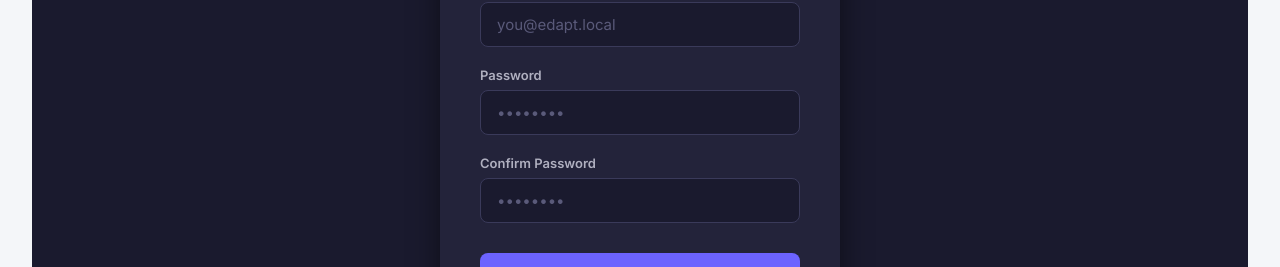
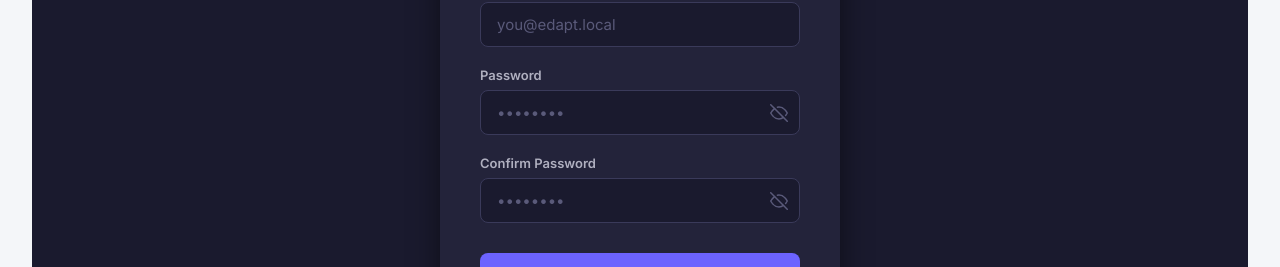
Before and after one commit to KOI-Capstone-Project/EDAPTv2, a React (Create React App) app in the folder frontend/: page /signup in a window 1280 px wide. Shown: the part 393-660 px from the top of the page. Built offline with nearby package versions, Linux system fonts and the light colour scheme; no server answers.

Commit message:
feat(auth): add password visibility toggle for login and signup forms

```diff
--- a/frontend/src/Login.css
+++ b/frontend/src/Login.css
@@ -115,6 +115,8 @@
   outline: none;
   transition: border-color 0.2s ease, box-shadow 0.2s ease;
   font-family: inherit;
+  width: 100%;
+  box-sizing: border-box;
 }
 
 .input-group input:focus {
@@ -124,6 +126,33 @@
 
 .input-group input::placeholder {
   color: #5a5a7a;
+}
+
+.password-wrapper {
+  position: relative;
+  display: flex;
+  align-items: center;
+}
+
+.password-wrapper input {
+  padding-right: 44px;
+}
+
+.eye-toggle {
+  position: absolute;
+  right: 12px;
+  background: none;
+  border: none;
+  cursor: pointer;
+  color: #5a5a7a;
+  display: flex;
+  align-items: center;
+  padding: 0;
+  transition: color 0.2s;
+}
+
+.eye-toggle:hover {
+  color: #b0b0c0;
 }
 
 /* ── Success banner ─────────────────────────────────────────────────────── */
--- a/frontend/src/Login.js
+++ b/frontend/src/Login.js
@@ -3,12 +3,28 @@
 import api from './services/api';
 import './Login.css';
 
+const EyeIcon = ({ visible }) => visible ? (
+  <svg xmlns="http://www.w3.org/2000/svg" width="18" height="18" viewBox="0 0 24 24" fill="none"
+    stroke="currentColor" strokeWidth="2" strokeLinecap="round" strokeLinejoin="round">
+    <path d="M1 12s4-8 11-8 11 8 11 8-4 8-11 8-11-8-11-8z"/>
+    <circle cx="12" cy="12" r="3"/>
+  </svg>
+) : (
+  <svg xmlns="http://www.w3.org/2000/svg" width="18" height="18" viewBox="0 0 24 24" fill="none"
+    stroke="currentColor" strokeWidth="2" strokeLinecap="round" strokeLinejoin="round">
+    <path d="M17.94 17.94A10.07 10.07 0 0 1 12 20c-7 0-11-8-11-8a18.45 18.45 0 0 1 5.06-5.94"/>
+    <path d="M9.9 4.24A9.12 9.12 0 0 1 12 4c7 0 11 8 11 8a18.5 18.5 0 0 1-2.16 3.19"/>
+    <line x1="1" y1="1" x2="23" y2="23"/>
+  </svg>
+);
+
 const Login = () => {
   const navigate  = useNavigate();
   const location  = useLocation();
-  const [formData, setFormData] = useState({ email: '', password: '' });
-  const [loading, setLoading]   = useState(false);
-  const [error, setError]       = useState(null);
+  const [formData, setFormData]       = useState({ email: '', password: '' });
+  const [loading, setLoading]         = useState(false);
+  const [error, setError]             = useState(null);
+  const [showPassword, setShowPassword] = useState(false);
   const registered = location.state?.registered;
 
   const handleChange = (e) => {
@@ -85,8 +101,9 @@
               <label htmlFor="password">Password</label>
               <a href="/forgot-password" className="forgot-link">Forgot password?</a>
             </div>
+            <div className="password-wrapper">
               <input
-              type="password"
+                type={showPassword ? 'text' : 'password'}
                 id="password"
                 name="password"
                 placeholder="••••••••"
@@ -95,6 +112,15 @@
                 autoComplete="current-password"
                 required
               />
+              <button
+                type="button"
+                className="eye-toggle"
+                onClick={() => setShowPassword(v => !v)}
+                aria-label={showPassword ? 'Hide password' : 'Show password'}
+              >
+                <EyeIcon visible={showPassword} />
+              </button>
+            </div>
           </div>
 
           {error && (
--- a/frontend/src/Signup.css
+++ b/frontend/src/Signup.css
@@ -65,15 +65,44 @@
   font-size: 15px;
   outline: none;
   transition: border-color 0.2s ease, box-shadow 0.2s ease;
+  width: 100%;
+  box-sizing: border-box;
 }
 
 .input-group input:focus {
-  border-color: #6c63ff; /* A nice modern purple accent */
+  border-color: #6c63ff;
   box-shadow: 0 0 0 3px rgba(108, 99, 255, 0.2);
 }
 
 .input-group input::placeholder {
   color: #5a5a7a;
+}
+
+.password-wrapper {
+  position: relative;
+  display: flex;
+  align-items: center;
+}
+
+.password-wrapper input {
+  padding-right: 44px;
+}
+
+.eye-toggle {
+  position: absolute;
+  right: 12px;
+  background: none;
+  border: none;
+  cursor: pointer;
+  color: #5a5a7a;
+  display: flex;
+  align-items: center;
+  padding: 0;
+  transition: color 0.2s;
+}
+
+.eye-toggle:hover {
+  color: #b0b0c0;
 }
 
 /* Button */
--- a/frontend/src/Signup.js
+++ b/frontend/src/Signup.js
@@ -3,11 +3,28 @@
 import api from './services/api';
 import './Signup.css';
 
+const EyeIcon = ({ visible }) => visible ? (
+  <svg xmlns="http://www.w3.org/2000/svg" width="18" height="18" viewBox="0 0 24 24" fill="none"
+    stroke="currentColor" strokeWidth="2" strokeLinecap="round" strokeLinejoin="round">
+    <path d="M1 12s4-8 11-8 11 8 11 8-4 8-11 8-11-8-11-8z"/>
+    <circle cx="12" cy="12" r="3"/>
+  </svg>
+) : (
+  <svg xmlns="http://www.w3.org/2000/svg" width="18" height="18" viewBox="0 0 24 24" fill="none"
+    stroke="currentColor" strokeWidth="2" strokeLinecap="round" strokeLinejoin="round">
+    <path d="M17.94 17.94A10.07 10.07 0 0 1 12 20c-7 0-11-8-11-8a18.45 18.45 0 0 1 5.06-5.94"/>
+    <path d="M9.9 4.24A9.12 9.12 0 0 1 12 4c7 0 11 8 11 8a18.5 18.5 0 0 1-2.16 3.19"/>
+    <line x1="1" y1="1" x2="23" y2="23"/>
+  </svg>
+);
+
 const Signup = () => {
   const navigate = useNavigate();
-  const [formData, setFormData] = useState({ name: '', email: '', password: '', confirmPassword: '' });
-  const [loading, setLoading] = useState(false);
-  const [error, setError]     = useState(null);
+  const [formData, setFormData]               = useState({ name: '', email: '', password: '', confirmPassword: '' });
+  const [loading, setLoading]                 = useState(false);
+  const [error, setError]                     = useState(null);
+  const [showPassword, setShowPassword]       = useState(false);
+  const [showConfirm, setShowConfirm]         = useState(false);
 
   const handleChange = (e) => {
     setFormData({ ...formData, [e.target.name]: e.target.value });
@@ -84,8 +101,9 @@
 
           <div className="input-group">
             <label htmlFor="password">Password</label>
+            <div className="password-wrapper">
               <input
-              type="password"
+                type={showPassword ? 'text' : 'password'}
                 id="password"
                 name="password"
                 placeholder="••••••••"
@@ -94,12 +112,22 @@
                 autoComplete="new-password"
                 required
               />
+              <button
+                type="button"
+                className="eye-toggle"
+                onClick={() => setShowPassword(v => !v)}
+                aria-label={showPassword ? 'Hide password' : 'Show password'}
+              >
+                <EyeIcon visible={showPassword} />
+              </button>
+            </div>
           </div>
 
           <div className="input-group">
             <label htmlFor="confirmPassword">Confirm Password</label>
+            <div className="password-wrapper">
               <input
-              type="password"
+                type={showConfirm ? 'text' : 'password'}
                 id="confirmPassword"
                 name="confirmPassword"
                 placeholder="••••••••"
@@ -108,6 +136,15 @@
                 autoComplete="new-password"
                 required
               />
+              <button
+                type="button"
+                className="eye-toggle"
+                onClick={() => setShowConfirm(v => !v)}
+                aria-label={showConfirm ? 'Hide password' : 'Show password'}
+              >
+                <EyeIcon visible={showConfirm} />
+              </button>
+            </div>
           </div>
 
           {error && (
```
Lines whose indentation alone changed are shown as unchanged.
